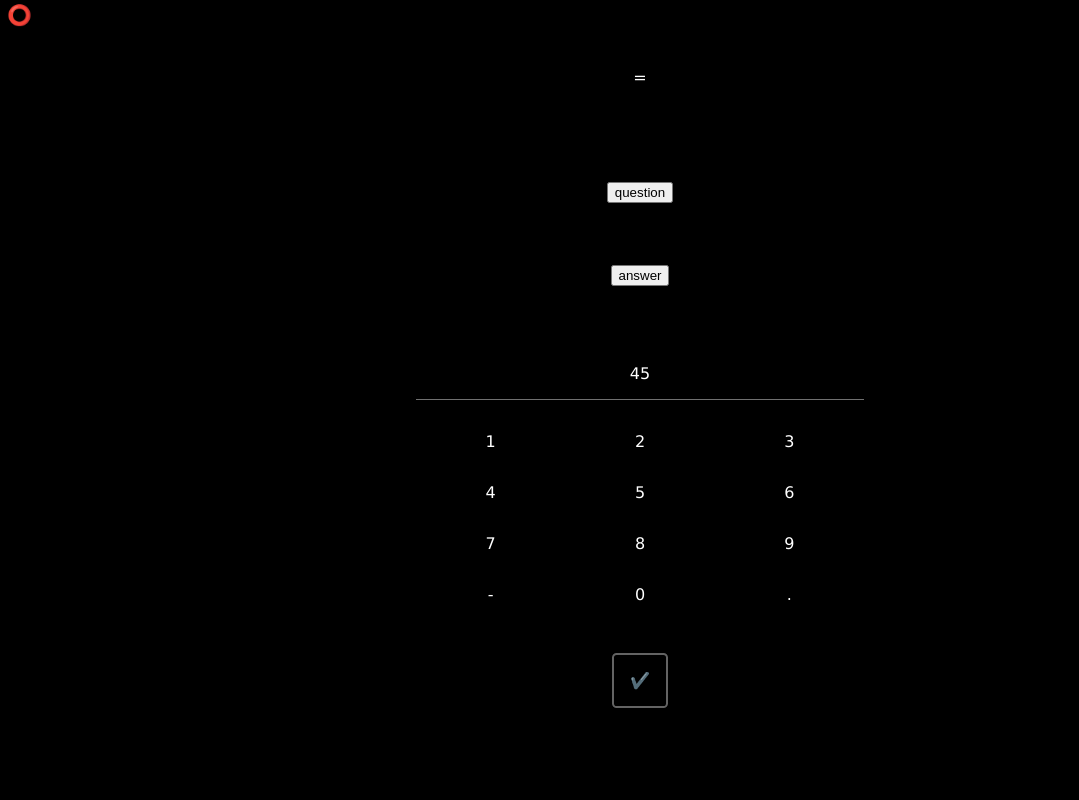
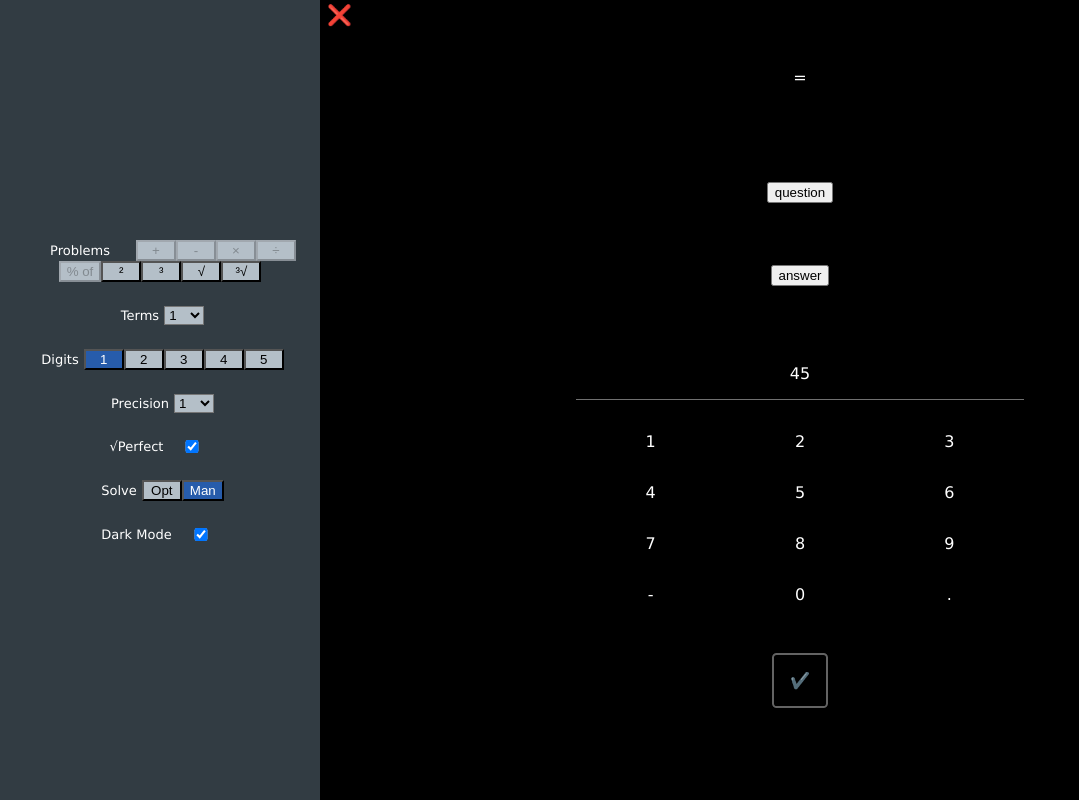
Before and after one commit to kaifussain/MindDigits, a React (Vite) app: page / in a window 1280 px wide. Shown: the whole page, without its empty margins (0-1079 px from the left). Built offline with nearby package versions, Linux system fonts and the light colour scheme.

Commit message:
c-m-7: improved operations + perfect sq and cb

```diff
--- a/src/App.jsx
+++ b/src/App.jsx
@@ -7,9 +7,9 @@ function App() {
   const [isAnsManual, setIsAnsManual] = useState(true);
   const [darkMode, setDarkMode] = useState(true);
 
-  const [problemSet, setProblemSet] = useState(["+",'% of']);
+  const [problemSet, setProblemSet] = useState([]);
   const [digitSet, setDigitSet] = useState([1]);
-  const [termCount, setTermCount] = useState(3);
+  const [termCount, setTermCount] = useState(1);
   const [precision, setPrecision] = useState(1);
   const [perfect, setPerfect] = useState(true);
 
@@ -24,7 +24,6 @@ function App() {
     })
   }
   function handleProblemSetChange(op){
-    console.log(typeof(op))
     setProblemSet((xProblemSet)=>{
       if(xProblemSet.includes(op)){
         return xProblemSet.filter((a)=>a!=op)
@@ -34,7 +33,19 @@ function App() {
       }
     })
   }
-
+  function emptyProblemSet(p){
+    if(p=='o'){
+      let temp=[...problemSet]
+      temp = temp.filter(a => a !== '+' && a !== '-' && a !== '×' && a !== '÷' && a !== '% of');
+      setProblemSet(temp)
+    }
+    else if(p=='s'){
+      let temp=[...problemSet]
+      temp = temp.filter(a => a !== '²' && a !== '³' && a !== '√' && a !== '³√');
+      setProblemSet(temp)
+    }
+    // setProblemSet([])
+  }
   return (
     <div id="app" className={darkMode ? "darkMode" : "lightMode"}>
       <Sidebar
@@ -54,6 +65,7 @@ function App() {
         setPrecision={(e)=>setPrecision(e.target.value)}
         perfect={perfect}
         togglePerfect={() => setPerfect(!perfect)}
+        emptyProblemSet={emptyProblemSet}
         />
       <Mainbar
         isAnsManual={isAnsManual}
--- a/src/components/Sidebar.jsx
+++ b/src/components/Sidebar.jsx
@@ -1,9 +1,76 @@
-import React, { useState } from "react";
+import React, { useEffect, useState } from "react";
 import "./Sidebar.css";
 
 const Sidebar = (props) => {
-  const [sideBarOpened, setSideBarOpened] = useState(false);
-  const [allOperation,_] = useState(['+','-','*','/','% of','²','³','√','³√'])
+  const [sideBarOpened, setSideBarOpened] = useState(true);
+  const [sqPartDisable,setSqPartDisable] = useState(false)
+  const [addPartDisable,setAddPartDisable] = useState(false)
+  const [allOperation, setAllOperation] = useState([
+    { symbol: "+", disabled: false },
+    { symbol: "-", disabled: false },
+    { symbol: "×", disabled: false },
+    { symbol: "÷", disabled: false },
+    { symbol: "% of", disabled: false },
+    { symbol: "²", disabled: false },
+    { symbol: "³", disabled: false },
+    { symbol: "√", disabled: false },
+    { symbol: "³√", disabled: false },
+  ]);
+
+  useEffect(()=>{
+    let temp = [...allOperation];
+    let i = 5;
+    if(sqPartDisable){
+      props.emptyProblemSet('s')
+      while (i < 9) {
+        temp[i].disabled = true;
+        i++;
+      }
+    }
+    else{
+      while (i < 9) {
+        temp[i].disabled = false;
+        i++;
+      }
+    }
+    setAllOperation(temp);
+  },[sqPartDisable])
+
+  useEffect(()=>{
+    let temp = [...allOperation];
+    let i = 0;
+    if(addPartDisable){
+      props.emptyProblemSet('o')
+      while (i < 5) {
+        temp[i].disabled = true;
+        i++;
+      }
+    }
+    else{
+      while (i < 5) {
+        temp[i].disabled = false;
+        i++;
+      }
+    }
+    setAllOperation(temp);
+  },[addPartDisable])
+
+  useEffect(() => {
+    if(props.termCount==1){
+      setAddPartDisable(true)
+      setSqPartDisable(false)
+    }
+    else{
+      setAddPartDisable(false)
+      if(props.problemSet.length==0 || !props.problemSet.some(a=>a=='+'||a=='-'||a=='×'||a=='÷'||a=='% of')){
+        setSqPartDisable(true)
+      }
+      else{
+        setSqPartDisable(false)
+      }
+    }
+  }, [props.termCount,props.problemSet]);
+
   const style4inner = {
     display: sideBarOpened ? "flex" : "none",
   };
@@ -23,11 +90,20 @@ const Sidebar = (props) => {
       <div style={style4inner} id="sidebarInnerDiv">
         <div className="flex innerBtns-40px-width">
           <span style={tags}>Problems</span>
-          {
-            allOperation.map((a,i)=>(
-              <button key={a} className={props.problemSet.includes(a)?'selected':''} onClick={props.handleProblemSetChange}>{a}</button>
-            ))
-          }
+          {allOperation.map((a, i) => (
+            <button
+              key={a.symbol}
+              className={
+                props.problemSet.includes(a.symbol) && !a.disabled
+                  ? "selected"
+                  : ""
+              }
+              onClick={props.handleProblemSetChange}
+              disabled={a.disabled}
+            >
+              {a.symbol}
+            </button>
+          ))}
         </div>
         <div className="flex innerBtns-40px-width">
           <span style={tags}>Terms</span>
@@ -42,7 +118,13 @@ const Sidebar = (props) => {
         <div className="flex innerBtns-40px-width">
           <span style={tags}>Digits</span>
           {Array.from({ length: 5 }).map((_, ind) => (
-            <button key={ind} className={props.digitSet.includes(ind+1)?'selected':''} onClick={props.handleDigitChange}>{ind + 1}</button>
+            <button
+              key={ind}
+              className={props.digitSet.includes(ind + 1) ? "selected" : ""}
+              onClick={props.handleDigitChange}
+            >
+              {ind + 1}
+            </button>
           ))}
         </div>
         <div className="flex innerBtns-40px-width">
@@ -54,7 +136,11 @@ const Sidebar = (props) => {
         </div>
         <div className="flex innerBtns-40px-width">
           <span style={tags}>√Perfect</span>
-          <input type="checkbox" checked={props.perfect} onChange={props.togglePerfect}></input>
+          <input
+            type="checkbox"
+            checked={props.perfect}
+            onChange={props.togglePerfect}
+          ></input>
         </div>
         <div className="flex innerBtns-40px-width">
           <span style={tags}>Solve</span>
@@ -72,8 +158,12 @@ const Sidebar = (props) => {
           </button>
         </div>
         <div className="no-break-line flex innerBtns-40px-width">
-        <span style={tags}>Dark Mode</span>
-          <input type="checkbox" checked={props.darkMode} onChange={props.toggleDarkMode}></input>
+          <span style={tags}>Dark Mode</span>
+          <input
+            type="checkbox"
+            checked={props.darkMode}
+            onChange={props.toggleDarkMode}
+          ></input>
         </div>
       </div>
     </div>
```
Also changed, not shown: src/components/Mainbar.jsx (+96 -47 lines).
